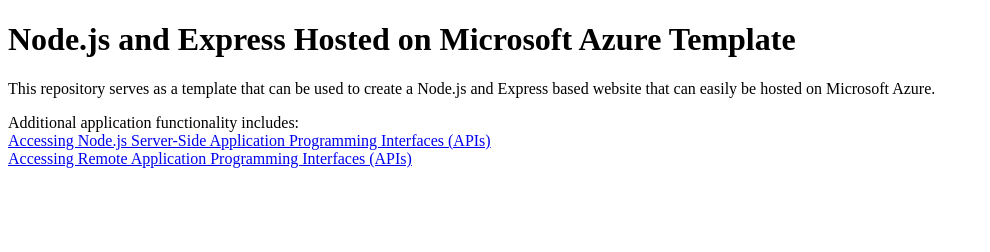
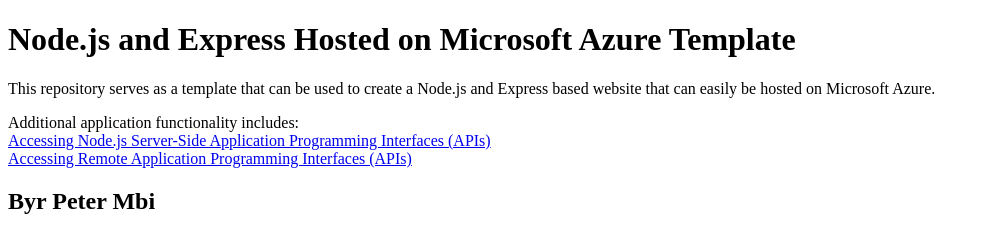
Before and after one commit to pmbi7/FinalProject, a website: page static/index.html in a window 1280 px wide. Shown: the whole page, without its empty margins (0-990 px from the left). Drawn offline with Linux system fonts and the light colour scheme.

Commit message:
Update index.html

```diff
--- a/static/index.html
+++ b/static/index.html
@@ -1,7 +1,7 @@
 <!DOCTYPE html>
 <html>
 <head>
-<title>Node on Azure</title>
+<title>PM Final Project: Rock Paper, Scissors</title>
 </head>
 <body>
 <h1>Node.js and Express Hosted on Microsoft Azure Template</h1>
@@ -10,6 +10,11 @@
 
 Additional application functionality includes:<br />
 <a href="fetching-from-server.html">Accessing Node.js Server-Side Application Programming Interfaces (APIs)</a><br />
-<a href="fetching-remote-dog-breeds.html">Accessing Remote Application Programming Interfaces (APIs)</a>
+<a href="fetching-remote-dog-breeds.html">Accessing Remote Application Programming Interfaces (APIs)</a><br />
+<h2> Byr Peter Mbi<h>
+
+
+
+
 </body>
 </html>
```
